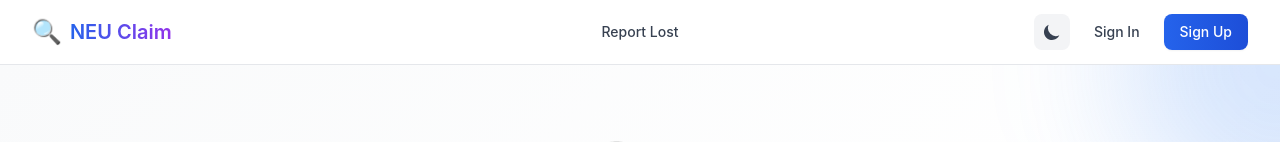
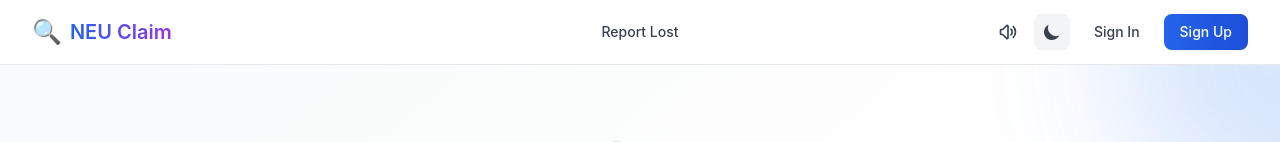
Before and after one commit to 2uosle/lostandfoundSyS, a Next.js app: page / in a window 1280 px wide. Shown: the top 142 px of the page. Built offline with nearby package versions, Linux system fonts and the light colour scheme; no server answers.

Commit message:
Sound Notification Enhancements

```diff
--- a/src/app/dashboard/page.tsx
+++ b/src/app/dashboard/page.tsx
@@ -7,6 +7,7 @@ import Link from 'next/link';
 import { format } from 'date-fns';
 import { showToast } from '@/components/Toast';
 import Image from 'next/image';
+import { playCompleteSound, playMatchSound } from '@/lib/sounds';
 
 // Force dynamic rendering for this page
 export const dynamic = 'force-dynamic';
@@ -178,6 +179,8 @@ function DashboardContent() {
       });
       const data = await res.json();
       if (res.ok && data.success) {
+        // Play completion sound for successful handoff verification
+        playCompleteSound();
         showToast(data.data.message, 'success');
         // Reload items and handoff session
         await loadItems();
@@ -214,6 +217,9 @@ function DashboardContent() {
       }
 
       showToast('Item marked as resolved!', 'success');
+
+      // Play completion sound for resolving item
+      playCompleteSound();
 
       // Update local state
       setLostItems(prev =>
--- a/src/components/ItemReportForm.tsx
+++ b/src/components/ItemReportForm.tsx
@@ -5,6 +5,7 @@ import Link from 'next/link';
 import { useRouter } from 'next/navigation';
 import { useSession } from 'next-auth/react';
 import { showToast } from './Toast';
+import { playSuccessSound } from '@/lib/sounds';
 
 type ItemReportFormProps = {
   type: 'lost' | 'found';
@@ -144,6 +145,10 @@ export default function ItemReportForm({ type, onSuccess }: ItemReportFormProps)
       setSubmittedItemTitle(formData.title);
       setShowConfirmation(false);
       setShowSuccessModal(true);
+
+      // Play success sound
+      playSuccessSound();
+
       showToast(
         isLost
           ? 'Lost item report submitted successfully!'
--- a/src/components/Navigation.tsx
+++ b/src/components/Navigation.tsx
@@ -5,6 +5,7 @@ import { useSession, signOut } from 'next-auth/react';
 import { usePathname } from 'next/navigation';
 import NotificationBell from './NotificationBell';
 import ThemeToggle from './ThemeToggle';
+import SoundToggle from './SoundToggle';
 
 export default function Navigation() {
   const { data: session, status } = useSession();
@@ -89,6 +90,11 @@ export default function Navigation() {
                 <NotificationBell />
               </div>
             )}
+
+            {/* Sound toggle */}
+            <div className="flex-shrink-0">
+              <SoundToggle />
+            </div>
 
             {/* Theme toggle */}
             <div className="flex-shrink-0">
--- /dev/null
+++ b/src/components/SoundToggle.tsx
@@ -0,0 +1,44 @@
+"use client";
+
+import { useEffect, useState } from 'react';
+import { soundManager } from '@/lib/sounds';
+
+export default function SoundToggle() {
+  const [enabled, setEnabled] = useState(true);
+
+  useEffect(() => {
+    setEnabled(soundManager.isEnabled());
+  }, []);
+
+  const toggleSound = () => {
+    const newState = !enabled;
+    setEnabled(newState);
+    soundManager.toggleSound(newState);
+  };
+
+  return (
+    <button
+      onClick={toggleSound}
+      className="p-2 text-gray-700 dark:text-gray-300
+                 hover:bg-gray-100 dark:hover:bg-gray-800
+                 rounded-lg transition-colors
+                 hover:scale-110 active:scale-95"
+      aria-label={enabled ? 'Mute sounds' : 'Unmute sounds'}
+      title={enabled ? 'Mute sounds' : 'Unmute sounds'}
+    >
+      {enabled ? (
+        <svg className="w-5 h-5" fill="none" stroke="currentColor" viewBox="0 0 24 24">
+          <path strokeLinecap="round" strokeLinejoin="round" strokeWidth={2}
+                d="M15.536 8.464a5 5 0 010 7.072m2.828-9.9a9 9 0 010 12.728M5.586 15H4a1 1 0 01-1-1v-4a1 1 0 011-1h1.586l4.707-4.707C10.923 3.663 12 4.109 12 5v14c0 .891-1.077 1.337-1.707.707L5.586 15z" />
+        </svg>
+      ) : (
+        <svg className="w-5 h-5" fill="none" stroke="currentColor" viewBox="0 0 24 24">
+          <path strokeLinecap="round" strokeLinejoin="round" strokeWidth={2}
+                d="M5.586 15H4a1 1 0 01-1-1v-4a1 1 0 011-1h1.586l4.707-4.707C10.923 3.663 12 4.109 12 5v14c0 .891-1.077 1.337-1.707.707L5.586 15z" />
+          <path strokeLinecap="round" strokeLinejoin="round" strokeWidth={2}
+                d="M17 14l2-2m0 0l2-2m-2 2l-2-2m2 2l2 2" />
+        </svg>
+      )}
+    </button>
+  );
+}
--- /dev/null
+++ b/src/lib/sounds.ts
@@ -0,0 +1,209 @@
+/**
+ * Sound notification utility
+ * Uses Web Audio API to play notification sounds
+ *
+ * Sound Types:
+ * - success: Pleasant upward chime (for reporting lost/found items)
+ * - notification: Gentle ding (for new notifications arriving)
+ * - match: Exciting celebration chord (for item matches found)
+ * - complete: Triumphant ascending notes (for handoff completion, item resolution)
+ * - error: Descending tone (for errors)
+ */
+
+type SoundType = 'success' | 'notification' | 'match' | 'complete' | 'error';
+
+class SoundManager {
+  private audioContext: AudioContext | null = null;
+  private enabled: boolean = true;
+
+  constructor() {
+    if (typeof window !== 'undefined') {
+      // Check if user has sound enabled in localStorage
+      const soundPref = localStorage.getItem('soundEnabled');
+      this.enabled = soundPref !== 'false';
+    }
+  }
+
+  private getAudioContext(): AudioContext {
+    if (!this.audioContext) {
+      this.audioContext = new (window.AudioContext || (window as any).webkitAudioContext)();
+    }
+    return this.audioContext;
+  }
+
+  /**
+   * Play a sound based on the type of notification
+   */
+  play(type: SoundType) {
+    if (!this.enabled || typeof window === 'undefined') return;
+
+    try {
+      const ctx = this.getAudioContext();
+
+      switch (type) {
+        case 'success':
+          this.playSuccess(ctx);
+          break;
+        case 'notification':
+          this.playNotification(ctx);
+          break;
+        case 'match':
+          this.playMatch(ctx);
+          break;
+        case 'complete':
+          this.playComplete(ctx);
+          break;
+        case 'error':
+          this.playError(ctx);
+          break;
+      }
+    } catch (error) {
+      console.warn('Failed to play sound:', error);
+    }
+  }
+
+  /**
+   * Success sound - pleasant upward chime (for reporting items)
+   */
+  private playSuccess(ctx: AudioContext) {
+    const now = ctx.currentTime;
+    const oscillator = ctx.createOscillator();
+    const gainNode = ctx.createGain();
+
+    oscillator.connect(gainNode);
+    gainNode.connect(ctx.destination);
+
+    oscillator.type = 'sine';
+    oscillator.frequency.setValueAtTime(523.25, now); // C5
+    oscillator.frequency.setValueAtTime(659.25, now + 0.1); // E5
+    oscillator.frequency.setValueAtTime(783.99, now + 0.2); // G5
+
+    gainNode.gain.setValueAtTime(0.3, now);
+    gainNode.gain.exponentialRampToValueAtTime(0.01, now + 0.4);
+
+    oscillator.start(now);
+    oscillator.stop(now + 0.4);
+  }
+
+  /**
+   * Notification sound - gentle ding (for new notifications)
+   */
+  private playNotification(ctx: AudioContext) {
+    const now = ctx.currentTime;
+    const oscillator = ctx.createOscillator();
+    const gainNode = ctx.createGain();
+
+    oscillator.connect(gainNode);
+    gainNode.connect(ctx.destination);
+
+    oscillator.type = 'sine';
+    oscillator.frequency.setValueAtTime(800, now);
+
+    gainNode.gain.setValueAtTime(0.2, now);
+    gainNode.gain.exponentialRampToValueAtTime(0.01, now + 0.3);
+
+    oscillator.start(now);
+    oscillator.stop(now + 0.3);
+  }
+
+  /**
+   * Match sound - exciting celebration (for finding matches)
+   */
+  private playMatch(ctx: AudioContext) {
+    const now = ctx.currentTime;
+
+    // Play a celebratory chord
+    const frequencies = [523.25, 659.25, 783.99]; // C-E-G major chord
+
+    frequencies.forEach((freq, index) => {
+      const oscillator = ctx.createOscillator();
+      const gainNode = ctx.createGain();
+
+      oscillator.connect(gainNode);
+      gainNode.connect(ctx.destination);
+
+      oscillator.type = 'sine';
+      oscillator.frequency.setValueAtTime(freq, now);
+
+      gainNode.gain.setValueAtTime(0.15, now + index * 0.05);
+      gainNode.gain.exponentialRampToValueAtTime(0.01, now + 0.6);
+
+      oscillator.start(now + index * 0.05);
+      oscillator.stop(now + 0.6);
+    });
+  }
+
+  /**
+   * Complete sound - triumphant completion (for handoff complete)
+   */
+  private playComplete(ctx: AudioContext) {
+    const now = ctx.currentTime;
+    const notes = [523.25, 659.25, 783.99, 1046.50]; // C-E-G-C ascending
+
+    notes.forEach((freq, index) => {
+      const oscillator = ctx.createOscillator();
+      const gainNode = ctx.createGain();
+
+      oscillator.connect(gainNode);
+      gainNode.connect(ctx.destination);
+
+      oscillator.type = 'sine';
+      oscillator.frequency.setValueAtTime(freq, now + index * 0.1);
+
+      gainNode.gain.setValueAtTime(0.2, now + index * 0.1);
+      gainNode.gain.exponentialRampToValueAtTime(0.01, now + index * 0.1 + 0.3);
+
+      oscillator.start(now + index * 0.1);
+      oscillator.stop(now + index * 0.1 + 0.3);
+    });
+  }
+
+  /**
+   * Error sound - descending tone (for errors)
+   */
+  private playError(ctx: AudioContext) {
+    const now = ctx.currentTime;
+    const oscillator = ctx.createOscillator();
+    const gainNode = ctx.createGain();
+
+    oscillator.connect(gainNode);
+    gainNode.connect(ctx.destination);
+
+    oscillator.type = 'sine';
+    oscillator.frequency.setValueAtTime(400, now);
+    oscillator.frequency.exponentialRampToValueAtTime(200, now + 0.3);
+
+    gainNode.gain.setValueAtTime(0.2, now);
+    gainNode.gain.exponentialRampToValueAtTime(0.01, now + 0.3);
+
+    oscillator.start(now);
+    oscillator.stop(now + 0.3);
+  }
+
+  /**
+   * Toggle sound on/off
+   */
+  toggleSound(enabled: boolean) {
+    this.enabled = enabled;
+    if (typeof window !== 'undefined') {
+      localStorage.setItem('soundEnabled', String(enabled));
+    }
+  }
+
+  /**
+   * Check if sound is enabled
+   */
+  isEnabled(): boolean {
+    return this.enabled;
+  }
+}
+
+// Export singleton instance
+export const soundManager = new SoundManager();
+
+// Convenience functions
+export const playSuccessSound = () => soundManager.play('success');
+export const playNotificationSound = () => soundManager.play('notification');
+export const playMatchSound = () => soundManager.play('match');
+export const playCompleteSound = () => soundManager.play('complete');
+export const playErrorSound = () => soundManager.play('error');
```
Also changed, not shown: src/components/NotificationBell.tsx (+21 -2 lines).
